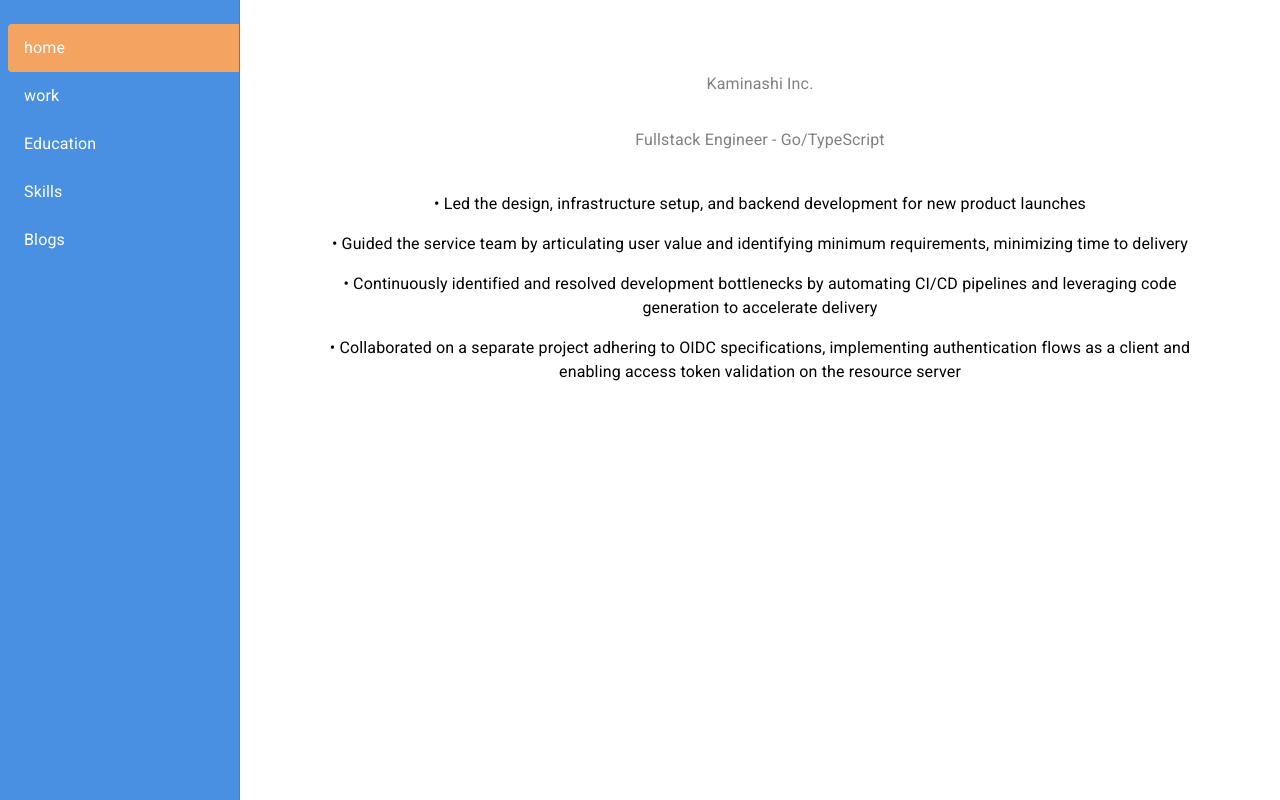
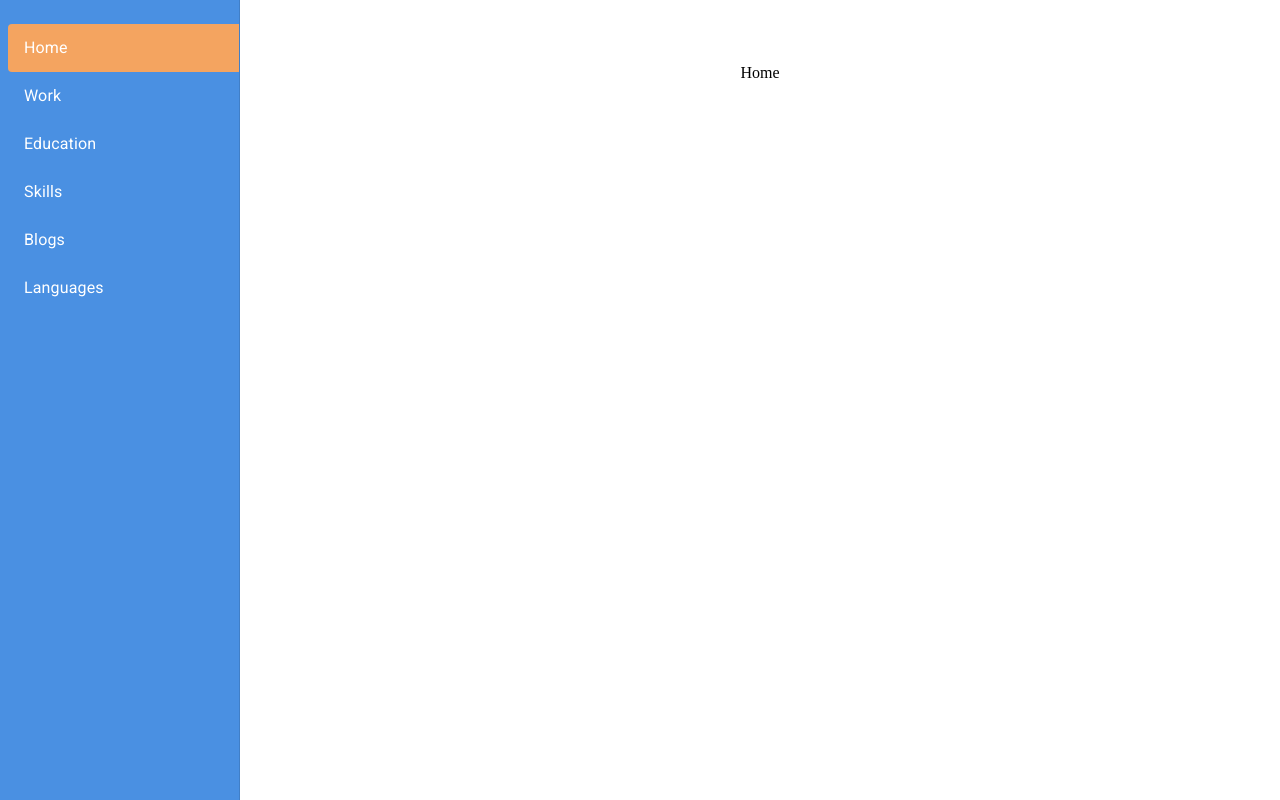
Before and after one commit to timtoronto634/timtoronto634.github.io, a React (Vite) app: page / in a window 1280 px wide. Built offline with nearby package versions, Linux system fonts and the light colour scheme.

Commit message:
create menu files

```diff
--- a/src/App.tsx
+++ b/src/App.tsx
@@ -1,13 +1,20 @@
 import { useState } from 'react'
 import './App.css'
-import Portfolio from './Portfolio'
+import Work from './components/Work'
 import { Box, Drawer, List, ListItem, ListItemText } from '@mui/material'
+import { Home } from './components/Home'
+import { Education } from './components/Education'
+import { Skills } from './components/Skills'
+import { Blogs } from './components/Blogs'
+import { Languages } from './components/Languages'
+
+type MenuItem = 'Home' | 'Work' | 'Education' | 'Skills' | 'Blogs' | 'Languages'
 
 const drawerWidth = 240;
-const menuItems = ['home', 'work', 'Education', 'Skills', 'Blogs'];
+const menuItems: MenuItem[] = ['Home', 'Work', 'Education', 'Skills', 'Blogs', 'Languages'];
 
 function App() {
-  const [selectedMenu, setSelectedMenu] = useState('home')
+  const [selectedMenu, setSelectedMenu] = useState<MenuItem>('Home')
 
   return (
     <Box sx={{ display: 'flex' }}>
@@ -47,8 +54,12 @@
 
       {/* Main content */}
       <Box component="main" sx={{ flexGrow: 1, p: 3 }}>
-        {selectedMenu === "home" && <Portfolio />}
-        {selectedMenu === "work" && <Portfolio />}
+        {selectedMenu === "Home" && <Home />}
+        {selectedMenu === "Work" && <Work />}
+        {selectedMenu === "Education" && <Education />}
+        {selectedMenu === "Skills" && <Skills />}
+        {selectedMenu === "Blogs" && <Blogs />}
+        {selectedMenu === "Languages" && <Languages />}
       </Box>
     </Box>
   )
--- /dev/null
+++ b/src/components/Blogs.tsx
@@ -0,0 +1,7 @@
+export const Blogs = () => {
+    return (
+        <div>
+            Blogs
+        </div>
+    )
+}
--- /dev/null
+++ b/src/components/Education.tsx
@@ -0,0 +1,7 @@
+export const Education = () => {
+    return (
+        <div>
+            Education
+        </div>
+    )
+}
--- /dev/null
+++ b/src/components/Home.tsx
@@ -0,0 +1,7 @@
+export const Home = () => {
+    return (
+        <div>
+            Home
+        </div>
+    )
+}
--- /dev/null
+++ b/src/components/Languages.tsx
@@ -0,0 +1,7 @@
+export const Languages = () => {
+    return (
+        <div>
+            Languages
+        </div>
+    )
+}
--- /dev/null
+++ b/src/components/Skills.tsx
@@ -0,0 +1,7 @@
+export const Skills = () => {
+    return (
+        <div>
+            Skills
+        </div>
+    )
+}
--- a/src/Portfolio.tsx
+++ b/src/components/Work.tsx
@@ -47,7 +47,7 @@
 );
 
 // Example usage
-const WorkExperienceSection: React.FC = () => {
+const Work: React.FC = () => {
   const impacts = [
     "Led the design, infrastructure setup, and backend development for new product launches",
     "Guided the service team by articulating user value and identifying minimum requirements, minimizing time to delivery",
@@ -64,4 +64,4 @@
   );
 };
 
-export default WorkExperienceSection;
+export default Work;
```
